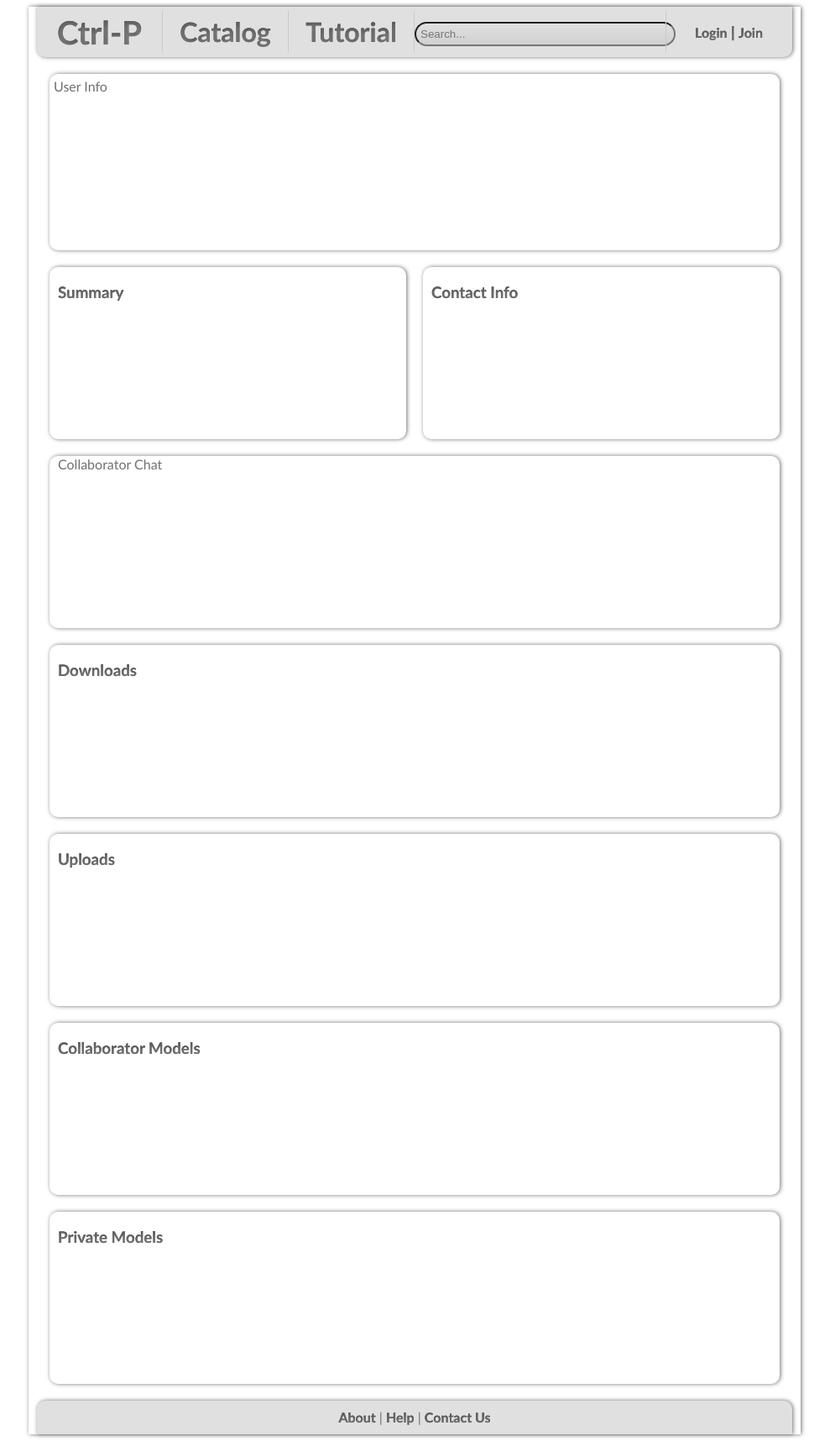
After one commit to mmpetrillose/Ctrl-PProject, a PHP site: page /html/profile.html in a window 1280 px wide. The commit adds this page. Shown: the whole page at 84% size, without its empty margins (146-1135 px from the left). Run offline with PHP 8.4, Linux system fonts and the light colour scheme.

Commit message:
Added Template for User Profile
Added a template for User Profile.

```diff
--- a/Website/FinalSite/css/main.css
+++ b/Website/FinalSite/css/main.css
@@ -205,4 +205,108 @@ input {
 	background-image: -moz-linear-gradient(270deg,rgba(224,224,224,1.00) 1.04%,rgba(208,208,208,1.00) 100%);
 	background-image: -o-linear-gradient(270deg,rgba(224,224,224,1.00) 1.04%,rgba(208,208,208,1.00) 100%);
 	background-image: linear-gradient(180deg,rgba(224,224,224,1.00) 1.04%,rgba(208,208,208,1.00) 100%);
+}#userIndentificationDiv {
+	width: 860px;
+	margin-left: auto;
+	margin-right: auto;
+	height: 200px;
+	margin-top: 20px;
+	border-radius: 10px;
+	-webkit-box-shadow: 1px 0px 5px 0px;
+	box-shadow: 1px 0px 5px 0px;
+	padding-top: 5px;
+	padding-right: 5px;
+	padding-bottom: 5px;
+	padding-left: 5px;
 }
+#userSummaryDiv {
+	width: 410px;
+	height: 200px;
+	border-radius: 10px;
+	-webkit-box-shadow: 1px 0px 5px;
+	box-shadow: 1px 0px 5px;
+	margin-top: 20px;
+	padding-right: 5px;
+	padding-bottom: 5px;
+	padding-left: 10px;
+	margin-left: 15px;
+	float: left;
+}
+#contactInfoDiv {
+	width: 410px;
+	height: 200px;
+	border-radius: 10px;
+	-webkit-box-shadow: 1px 0px 5px;
+	box-shadow: 1px 0px 5px;
+	float: left;
+	padding-right: 5px;
+	padding-bottom: 5px;
+	padding-left: 10px;
+	margin-top: 20px;
+	margin-left: 20px;
+}
+#collabChatDiv {
+	width: 855px;
+	height: 200px;
+	border-radius: 10px;
+	-webkit-box-shadow: 1px 0px 5px;
+	box-shadow: 1px 0px 5px;
+	float: left;
+	margin-top: 20px;
+	padding-left: 10px;
+	padding-right: 5px;
+	padding-bottom: 5px;
+	margin-left: 15px;
+}
+#downloadedModelDiv {
+	width: 855px;
+	height: 200px;
+	border-radius: 10px;
+	-webkit-box-shadow: 1px 0px 5px;
+	box-shadow: 1px 0px 5px;
+	float: left;
+	margin-top: 20px;
+	padding-left: 10px;
+	padding-right: 5px;
+	padding-bottom: 5px;
+	margin-left: 15px;
+}
+#uploadedModelDiv {
+	width: 855px;
+	height: 200px;
+	border-radius: 10px;
+	-webkit-box-shadow: 1px 0px 5px;
+	box-shadow: 1px 0px 5px;
+	float: left;
+	margin-top: 20px;
+	padding-left: 10px;
+	padding-right: 5px;
+	padding-bottom: 5px;
+	margin-left: 15px;
+}
+#collaboratorModelDiv {
+	width: 855px;
+	height: 200px;
+	border-radius: 10px;
+	-webkit-box-shadow: 1px 0px 5px;
+	box-shadow: 1px 0px 5px;
+	float: left;
+	margin-top: 20px;
+	padding-left: 10px;
+	padding-right: 5px;
+	padding-bottom: 5px;
+	margin-left: 15px;
+}
+#privateModelDiv {
+	width: 855px;
+	height: 200px;
+	border-radius: 10px;
+	-webkit-box-shadow: 1px 0px 5px;
+	box-shadow: 1px 0px 5px;
+	float: left;
+	margin-top: 20px;
+	padding-left: 10px;
+	padding-right: 5px;
+	padding-bottom: 5px;
+	margin-left: 15px;
+}
--- /dev/null
+++ b/Website/FinalSite/html/profile.html
@@ -0,0 +1,108 @@
+<!doctype html>
+<html>
+<head>
+<meta charset="utf-8">
+<title>Homepage</title>
+<link href="../css/main.css" rel="stylesheet" type="text/css">
+<link href="../css/overlay.css" rel="stylesheet" type="text/css">
+<script src="../js/JQuery1_11_0.js"></script>
+<script src="../js/search.js"></script>
+</head>
+<body>
+<div id="wrapper" class="clearfix">
+    <div id="header">
+      <div id="homeDiv" class="inset-text-grey">
+        <a href="../html/index.html" id="home">Ctrl-P</a>
+      </div>
+      <div id="catalogDiv" class="inset-text-grey">
+        <a href="" id="catalog">Catalog</a>
+      </div>
+      <div id="tutorialDiv"  class="inset-text-grey">
+        <a href="" id="tutorial">Tutorial</a>
+      </div>
+      <div id="search">
+        <input type="text" size="35" placeholder="Search..." />
+      </div>
+      <div id="profile" class="inset-text-grey">
+        <a href="#loginForm" id="loginBtn">Login</a> |
+        <a href="#joinForm" id="joinBtn">Join</a>
+      </div>
+    </div>
+    <div id="content">
+      <div id="userIndentificationDiv">
+        User Info
+      </div>
+      <div id="userSummaryDiv">
+        <h3 class="inset-text-white">Summary</h3>
+      </div>
+      <div id="contactInfoDiv">
+        <h3 class="inset-text-white">Contact Info</h3>
+      </div>
+      <div id="collabChatDiv">
+        Collaborator Chat
+      </div>
+      <div id="downloadedModelDiv">
+        <h3 class="inset-text-white">Downloads</h3>
+      </div>
+      <div id="uploadedModelDiv">
+        <h3 class="inset-text-white">Uploads</h3>
+      </div>
+      <div id="collaboratorModelDiv">
+        <h3 class="inset-text-white">Collaborator Models</h3>
+      </div>
+      <div id="privateModelDiv">
+        <h3 class="inset-text-white">Private Models</h3>
+      </div>
+      <!-- popup Login -->
+        <a href="#x" class="overlay" id="loginForm"></a>
+        <div class="popup inset-text-white centered" id="login">
+          <div id="username">
+            <label for="login">Username</label><br/>
+            <input type="text" id="login" value="" />
+          </div>
+          <div id="password">
+            <label for="password">Password</label><br/>
+            <input type="password" id="password" value="" />
+          </div>
+          <div id="submital">
+            <input type="button" value="Login" />
+          </div>
+        </div>
+      <!-- End of Login Popup-->
+      <!-- popup Sign up -->
+        <a href="#x" class="overlay" id="joinForm"></a>
+        <div class="popup inset-text-white centered" id="join">
+          <div id="newUsernameDiv">
+            <label for="newUsername">Username</label>
+            <input type="text" id="newUsername" value="" />
+          </div>
+          <div id="emailDiv">
+            <label for="email">Email</label>
+            <input type="text" id="email" value="" />
+          </div>
+          <div id="emailVerifyDiv">
+            <label for="emailVerify">Confirm-Email</label>
+            <input type="text" id="emailVerify" value="" />
+          </div>
+          <div id="newPasswordDiv">
+            <label for="newPassword">Password</label>
+            <input type="password" id="newPassword" value="" />
+          </div>
+          <div id="passwordVerifyDiv">
+            <label for="passwordVerify">Confirm-Password</label>
+            <input type="password" id="passwordVerify" value="" />
+          </div>
+          <div id="joinDiv">
+            <input type="button" value="Join" />
+          </div>
+        </div>
+        <!-- end sign up-->
+    </div>
+    <div id="footer">
+      <a href="" id="about">About</a> |
+      <a href="" id="help">Help</a> |
+      <a href="" id="contactUs">Contact Us</a>
+    </div>
+</div>
+</body>
+</html>
```
